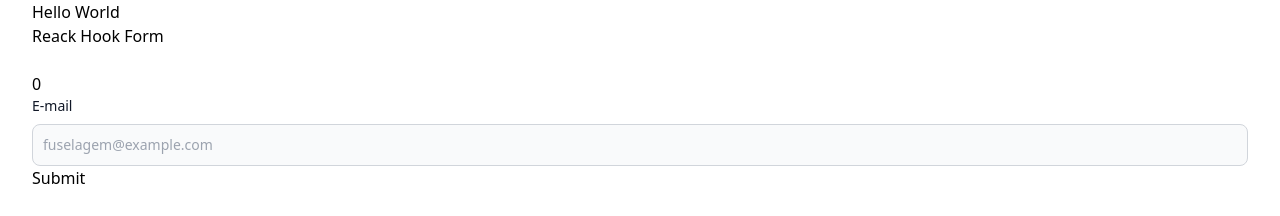
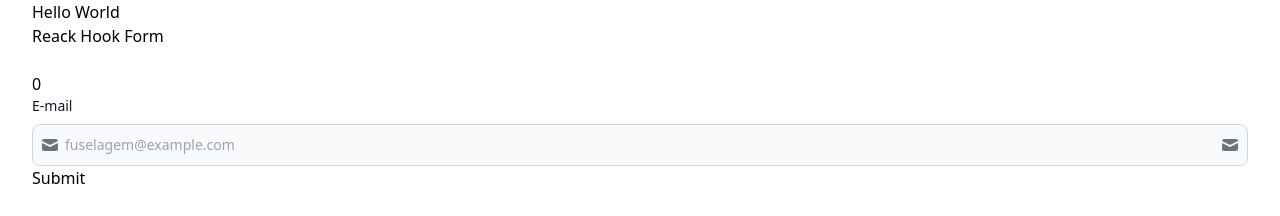
Before and after one commit to rafael-angonese/fuselagem, a React (Vite) app in the folder react/: page / in a window 1280 px wide. Shown: the top 216 px of the page. Built offline with nearby package versions, Linux system fonts and the light colour scheme.

Commit message:
:sparkles: feat: add left and right icons into TextField

```diff
--- a/react/src/components/Forms/InputText/InputeText.tsx
+++ b/react/src/components/Forms/InputText/InputeText.tsx
@@ -1,4 +1,4 @@
-import { forwardRef, InputHTMLAttributes } from "react";
+import { ComponentProps, forwardRef, InputHTMLAttributes } from "react";
 import clsx from "../../../utils/clsx";
 import HelperText from "../HelperText/HelperText";
 import Label from "../Label/Label";
@@ -7,10 +7,22 @@ interface InputProps extends InputHTMLAttributes<HTMLInputElement> {
   label?: string;
   isInvalid?: boolean;
   helperText?: string;
+  leftIcon?: React.FC<ComponentProps<"svg">>;
+  rightIcon?: React.FC<ComponentProps<"svg">>;
 }
 
 const InputText = forwardRef<HTMLInputElement, InputProps>(
-  ({ label, helperText, isInvalid, ...props }, ref) => {
+  (
+    {
+      label,
+      helperText,
+      isInvalid,
+      leftIcon: LeftIcon,
+      rightIcon: RightIcon,
+      ...props
+    },
+    ref
+  ) => {
     return (
       <>
         {label && (
@@ -25,6 +37,13 @@ const InputText = forwardRef<HTMLInputElement, InputProps>(
             {label}
           </Label>
         )}
+
+        <div className="relative">
+          {LeftIcon && (
+            <div className="flex absolute inset-y-0 left-0 items-center pl-2 pointer-events-none">
+              <LeftIcon />
+            </div>
+          )}
           <input
             {...props}
             ref={ref}
@@ -34,9 +53,16 @@ const InputText = forwardRef<HTMLInputElement, InputProps>(
               {
                 [`border-red-500 text-red-900 placeholder:text-red-700 focus:ring-red-500 focus:outline-red-500`]:
                   isInvalid,
+                [`pl-8`]: LeftIcon,
               }
             )}
           />
+          {RightIcon && (
+            <div className="flex absolute inset-y-0 right-0 items-center pr-2">
+              <RightIcon />
+            </div>
+          )}
+        </div>
         {helperText && <HelperText>{helperText}</HelperText>}
       </>
     );
--- a/react/src/components/ReackHookForm/ReactHookForm.tsx
+++ b/react/src/components/ReackHookForm/ReactHookForm.tsx
@@ -23,6 +23,24 @@ const FORM_VALIDATION = yup
     age: yup.number().positive().integer().required(),
   })
   .required();
+
+const Lala: React.FC = () => {
+  return (
+    <>
+      <svg
+        onClick={() => console.log("xorou ne")}
+        aria-hidden="true"
+        className="w-5 h-5 text-gray-500 dark:text-gray-400"
+        fill="currentColor"
+        viewBox="0 0 20 20"
+        xmlns="http://www.w3.org/2000/svg"
+      >
+        <path d="M2.003 5.884L10 9.882l7.997-3.998A2 2 0 0016 4H4a2 2 0 00-1.997 1.884z"></path>
+        <path d="M18 8.118l-8 4-8-4V14a2 2 0 002 2h12a2 2 0 002-2V8.118z"></path>
+      </svg>
+    </>
+  );
+};
 
 const ReactHookForm: React.FC = () => {
   const {
@@ -56,6 +74,8 @@ const ReactHookForm: React.FC = () => {
             isInvalid={!!errors.email}
             placeholder="fuselagem@example.com"
             helperText={errors.email?.message}
+            leftIcon={Lala}
+            rightIcon={Lala}
             required
           />
         </div>
```
Lines whose indentation alone changed are shown as unchanged.
